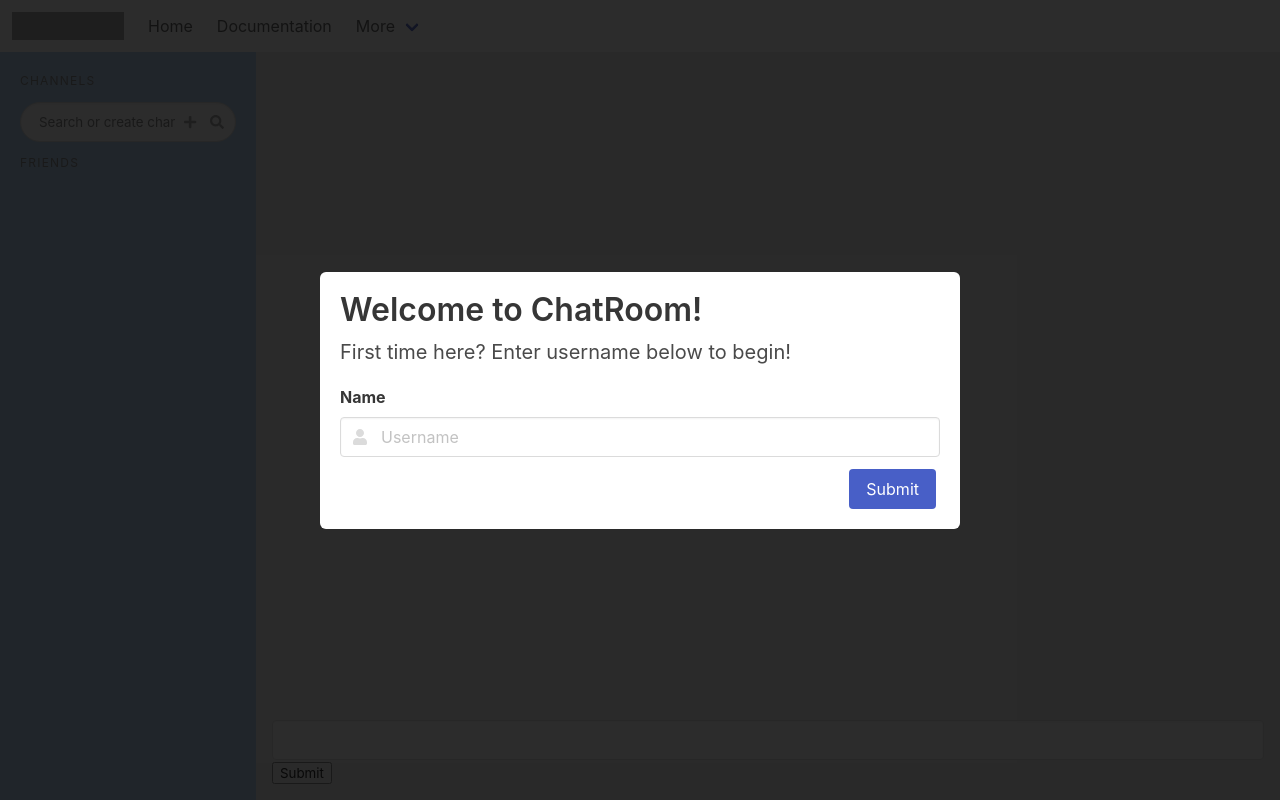
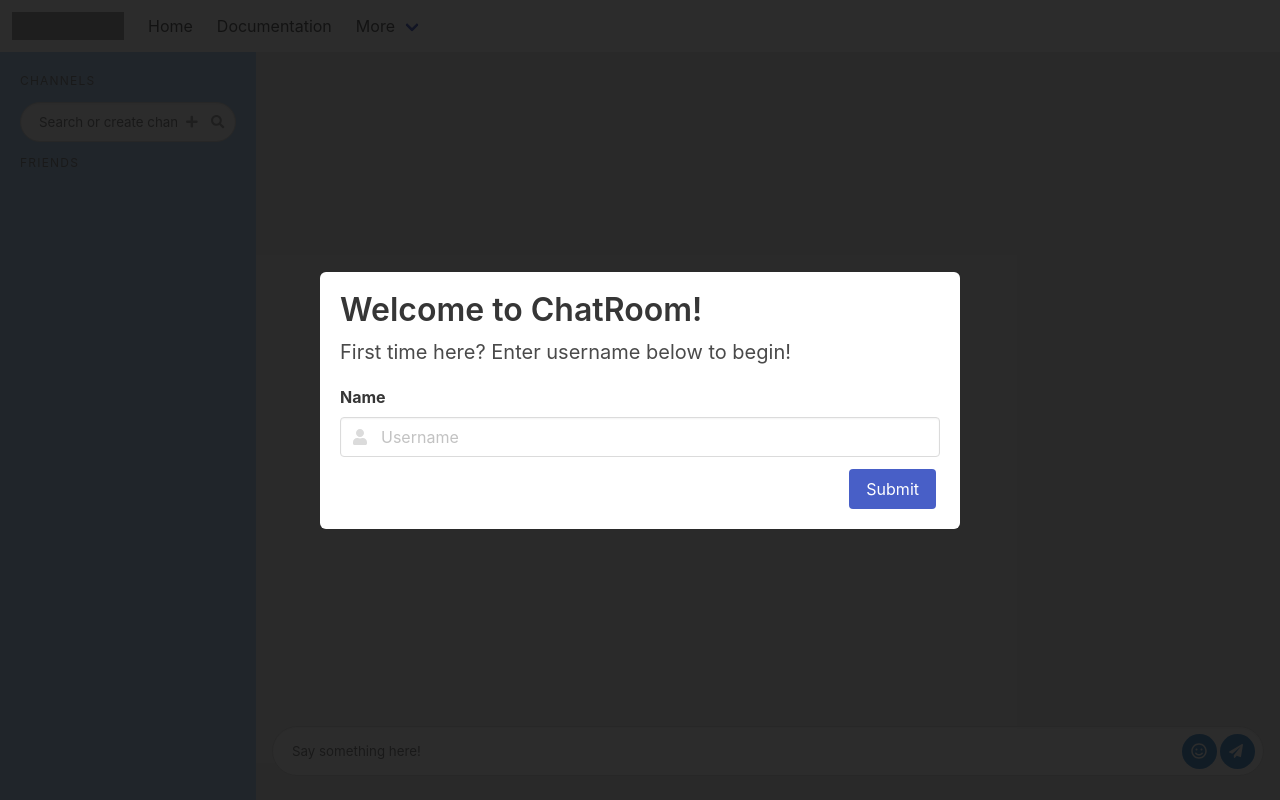
Before and after one commit to BrayOOi/messaging_app, a Flask app: page / in a window 1280 px wide. Run offline with Flask 2, Linux system fonts and the light colour scheme; some libraries are stand-ins or nearby versions.

Commit message:
Bugfixes and implement Channel search and messaging mechanism

```diff
--- a/application.py
+++ b/application.py
@@ -2,7 +2,7 @@ import os
 import json
 
 from flask import Flask, render_template, redirect, jsonify
-from flask_socketio import SocketIO, emit
+from flask_socketio import SocketIO, emit, join_room, leave_room
 
 app = Flask(__name__)
 app.config["SECRET_KEY"] = os.getenv("SECRET_KEY")
@@ -35,30 +35,27 @@ def user_handler(user_object):
 
 """Message management"""
 @socketio.on("message out")
-def message_handler(messageParcel):
-  emit("message in", messageParcel, broadcast=True)
+def message_handler(messageParcel, channel_name):
+  emit("message in", messageParcel)
 
 """Channel management"""
-
+public_channels_names = []
 public_channels = []
-
-@socketio.on("get channel")
-def give_channel():
-  emit("give channel", public_channels)
 
 # Check whether channel name used
 @socketio.on("new channel name")
 def channel_validate(channelParcel):
-  if channelParcel in public_channels:
+  if channelParcel in public_channels_names:
     emit("Channel attempt", "false")
   else:
     emit("Channel attempt", "true")
 
 # New channel to add in memory
 @socketio.on("new channel")
-def channel_handler(channel_object):
-  public_channels.append(channel_object)
-  emit("channel update", channel_object, broadcast=True)
+def channel_handler(channel_object, channel_name):
+  room = channel_name
+  join_room(room)
+  emit("channel update", channel_object)
 
 
 # Run python3 application.py for development server
--- a/templates/index.html
+++ b/templates/index.html
@@ -16,37 +16,47 @@
       padding: 20px;
     }
 
+    .menu-list button {
+      background-color: transparent;
+      border: none;
+    }
+    .menu-list button:hover {
+      cursor: pointer;
+    }
+
     #Menu-search-bar {
       padding: 8px 4px 8px 16px;
       margin-bottom: 0px;
     }
 
-    #Menu-search-bar > .level-left {
+    .menu-input > .level-left {
       flex-grow: 1;
       flex-shrink: 1;
     }
 
-    #Menu-search-bar .level-item {
+    .menu-input .level-item {
       justify-content: flex-start;
       flex-grow: 1;
       flex-shrink: 1;
     }
 
-    #Menu-search-bar input {
+    .menu-input input {
       border: none;
       width: 100%;
     }
 
+    .menu-input button.is-rounded {
+      height: 35px;
+      width: 35px;
+      padding: .1em .12em .1em .08em;
+    }
+
     #Menu-search-bar button {
-      background-color: transparent;
-      border: none;
       padding: .5em;
-      font-size: 14px;
       color: #9f9f9f;
     }
 
     #Menu-search-bar button:hover {
-      cursor: pointer;
       background-color: transparent;
       color: #262626;
     }
@@ -60,12 +70,29 @@
       align-items: stretch;
     }
 
+    #Chat-Input {
+      padding-right: .5em;
+      margin: .5em 0;
+    }
+
+    #Chat-Send {
+      padding: .5em .8em .5em .6em;
+      font-size: 14px;
+      margin-left: .25em;
+    }
+
     #Chat-Name, #Chat-Input {
       min-height: 50px;
     }
     #Chat-Convo {
       flex-grow: 1;
       overflow-y: scroll;
+    }
+
+    @media screen and (max-width: 768px) {
+      .level-left+.level-right {
+        margin-top: 0rem;
+      }
     }
 
     @media screen and (max-width: 600px) {
@@ -83,12 +110,13 @@
 <section>
   <!-- Channel Aside -->
   <aside class="menu">
+    <!-- Search Bar -->
     <p class="menu-label">
       Channels
     </p>
-    <ul class="menu-list">
+    <ul class="menu-list" id="Menu-Channels">
       <li>
-        <div class="input is-rounded level" id="Menu-search-bar">
+        <div class="input is-rounded level menu-input" id="Menu-search-bar">
           <div class="control is-expanded level-left">
             <div class="level-item">
               <input type="text" placeholder="Search or create channel" id="Menu-search-value">
@@ -107,10 +135,6 @@
         </div>
         <p class="help is-danger"></p>
       </li>
-
-      {% for public_channel in public_channels %}
-        <li><a>{{ public_channel }}</a></li>
-      {% endfor %}
     </ul>
     <p class="menu-label">
       Friends
@@ -120,9 +144,22 @@
     <!-- Main channel or last channel -->
     <div id="Chat-Name"></div>
     <div id="Chat-Convo"></div>
-    <div id="Chat-Input">
-      <input type="text" class="input">
-      <button>Submit</button>
+    <div id="Chat-Input" class="input is-rounded level menu-input">
+      <div class="control is-expanded level-left">
+        <div class="level-item">
+          <input type="text" placeholder="Say something here!">
+        </div>
+      </div>
+      <div class="control level-right">
+        <div class="level-item">
+          <button class="button is-rounded is-info">
+              <i class="far fa-smile"></i>
+          </button>
+          <button class="button is-rounded is-info" id="Chat-Send">
+              <i class="fas fa-paper-plane"></i>
+          </button>
+        </div>
+      </div>
     </div>
   </main>
 </section>
@@ -174,6 +211,9 @@
 
   <script>
       const templateFn = _.template(document.querySelector("#Template-Username").innerHTML);
+      const channelContainer = document.querySelector("#Menu-Channels");
+      const channelHead = document.querySelector("#Chat-Name");
+      const channelConvo = document.querySelector("#Chat-Convo");
 
       // https://cs50.harvard.edu/web/notes/5/
       const socket = io.connect(location.protocol + '//' + document.domain + ':' + location.port);
@@ -235,7 +275,6 @@
 
 
       // Channel Functionalities
-        const searchBarValue = document.queryselector("#Menu-search-value").value;
 
         // Create Channel
         const createChannel = document.querySelector("#Menu-search-Add");
@@ -243,43 +282,51 @@
         createChannel.addEventListener("click", function(event){
           event.preventDefault();
 
-          if (!searchBarValue) {
+          let searchBarValue = document.querySelector("#Menu-search-value").value;
+
+          if (searchBarValue) {
             // Check whether channel name used
-            socket.emit("new channel name", JSON.stringify(ChannelAttempt)); // Raw unvalidated string
+            socket.emit("new channel name", searchBarValue); // Raw unvalidated string
 
             socket.on("Channel attempt", channelCreateResult => {
               if (channelCreateResult == "true") {
-                let channelCreated = new Channel(searchBarValue, user);
+                let channel = new Channel(searchBarValue, user);
+                socket.emit("new channel", JSON.stringify(channel), channel.name);
 
-                socket.emit("new channel", JSON.stringify(channelCreated));
+                // show channel upon creation
+                channel.showChat(channelHead, channelConvo);
               }
 
+              // All channel creations
               socket.on("channel update", channelObj => {
-                  let channel = JSON.parse(channelObj);
+                let channel = channelJSONConvert(channelObj);
 
-
-                });
+                // append channel to list of public channels
+                channelContainer.append(channel.showChatList(channel));
+              });
             });
           }
         });
 
-
       // Messaging Functionalities
 
         // Message in
-        socket.on('message in', messageParcel => {
+        socket.on('message in', (messageParcel, room) => {
           messageParcel = JSON.parse(messageParcel);
           const messageHTML = templateFn({'comment': `${messageParcel.message} by ${messageParcel.author.username} at ${messageParcel.timeStamp}`});
           document.querySelector('#Chat-Convo').innerHTML += messageHTML;
         });
 
         // Message out
-        document.querySelector('#Chat-Input > button').addEventListener("click", function(event) {
+        document.querySelector('#Chat-Send').addEventListener("click", function(event) {
           event.preventDefault();
-          const message = document.querySelector("#Chat-Input > input").value;
+          const message = document.querySelector("#Chat-Input input").value;
 
           if (message) {
             const msgObj = new Message(user, message, new Date());
+
+            channel.massageHandler(msgObj);
+
             socket.emit('message out', JSON.stringify(msgObj));
           }
         });
```
Also changed, not shown: static/main.js (+42 -21 lines).
